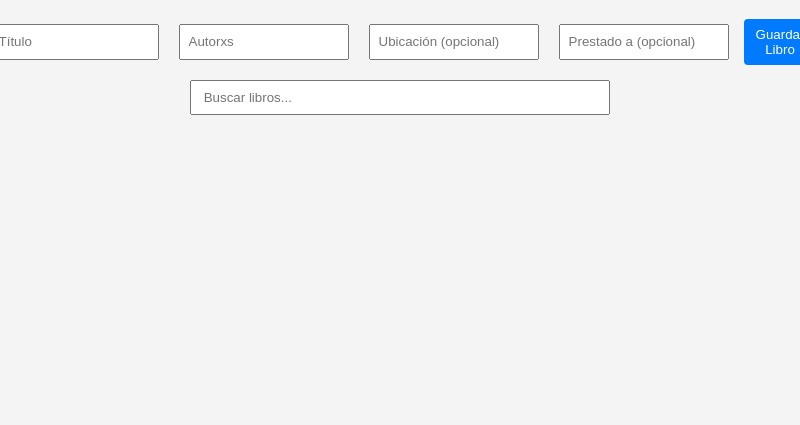
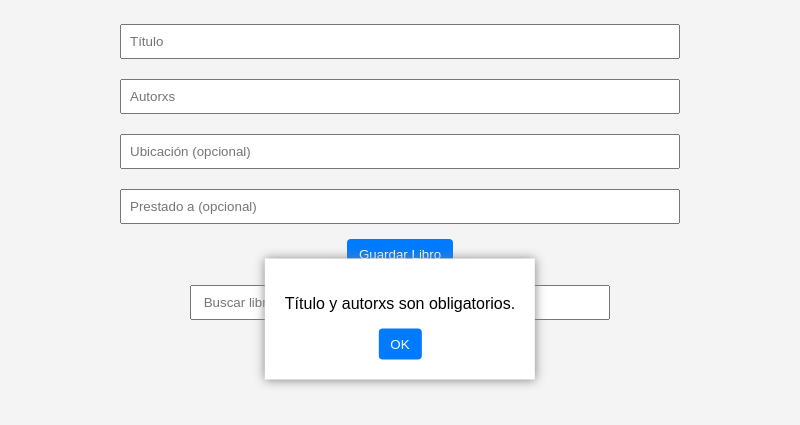
Before and after one commit to Wendigo-Clo/MiBibliotecaRustica, an Electron app: page frontend/index.html in a window 800 px wide. Both pictures are taken after a click on the button "Guardar Libro". Shown: the part 81-506 px from the top of the page. Drawn offline with Linux system fonts and the light colour scheme; no server answers.

Commit message:
Actualizacion

```diff
--- a/backend/server.js
+++ b/backend/server.js
@@ -9,6 +9,7 @@ const db = new sqlite3.Database("../database/mibiblioteca.db");
 
 app.use(cors());
 app.use(bodyParser.json());
+
 
 // Obtener todos los libros
 app.get("/libros", (req, res) => {
--- a/frontend/index.html
+++ b/frontend/index.html
@@ -23,6 +23,13 @@
 
     <div id="lista-libros"></div>
 
+    <div id="mensaje-error" class="modal">
+        <p id="mensaje-texto"></p>
+        <button onclick="cerrarMensaje()">OK</button>
+    </div>
+
     <script src="script.js"></script>
+
+
 </body>
 </html>
--- a/frontend/script.js
+++ b/frontend/script.js
@@ -37,7 +37,7 @@ async function guardarLibro() {
     const prestado_a = document.getElementById("prestado_a").value || null;
 
     if (!titulo || !autorxs) {
-        alert("Título y autorxs son obligatorios.");
+        mostrarMensaje("Título y autorxs son obligatorios.");
         return;
     }
 
@@ -100,4 +100,15 @@ function buscarLibros() {
     mostrarLibros(librosFiltrados);
 }
 
+function mostrarMensaje(texto) {
+    document.getElementById("mensaje-texto").innerText = texto;
+    document.getElementById("mensaje-error").style.display = "block";
+}
+
+function cerrarMensaje() {
+    document.getElementById("mensaje-error").style.display = "none";
+    document.getElementById("titulo").focus(); // Restaurar el foco manualmente
+}
+
+
 document.addEventListener("DOMContentLoaded", cargarLibros);
--- a/frontend/styles.css
+++ b/frontend/styles.css
@@ -5,9 +5,22 @@ body {
     padding: 20px;
     margin: 0;
 }
+.modal {
+    position: fixed;
+    top: 50%;
+    left: 50%;
+    transform: translate(-50%, -50%);
+    background: white;
+    padding: 20px;
+    box-shadow: 0px 0px 10px gray;
+    display: none;
+    z-index: 1000;
+}
 
 #formulario {
     display: flex;
+    flex-grow: 4;
+
     justify-content: center;
     gap: 10px;
     max-width: 600px;
@@ -43,12 +56,13 @@ button {
     align-items: center;
     gap: 10px;
     padding: 10px;
+    font-size: 1.2rem;
 }
 
 .libro {
     display: flex;
     flex-wrap: wrap;
-    justify-content: space-between;
+    justify-content:space-between;
     align-items: center;
     width: 90%;
     padding: 10px;
@@ -63,7 +77,7 @@ button {
 }
 
 /* para telefonos */
-@media (max-width: 600px) {
+@media (max-width: 800px) {
     #formulario {
         flex-direction: column;
         align-items: center;
```
Also changed, not shown: main.js (added, +45 -0 lines), package.json (+28 -9 lines), preload.js (added, +9 -0 lines), 2 other files.
